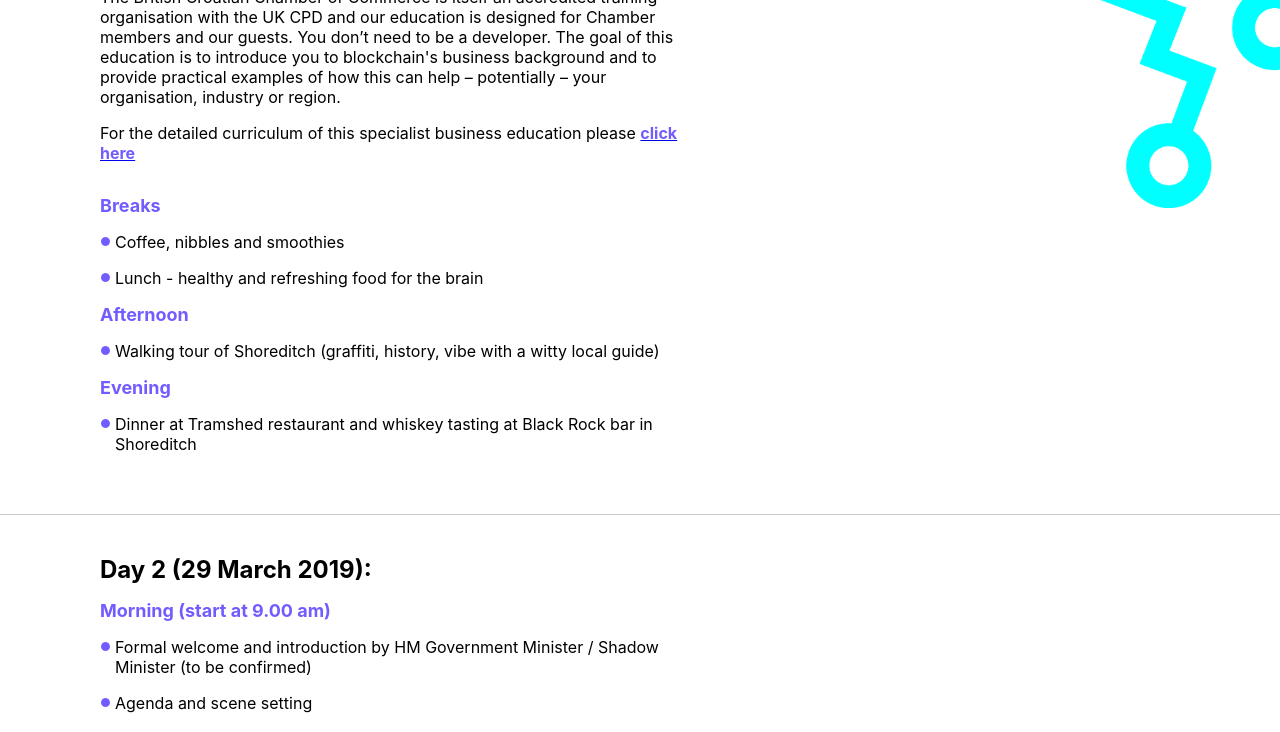
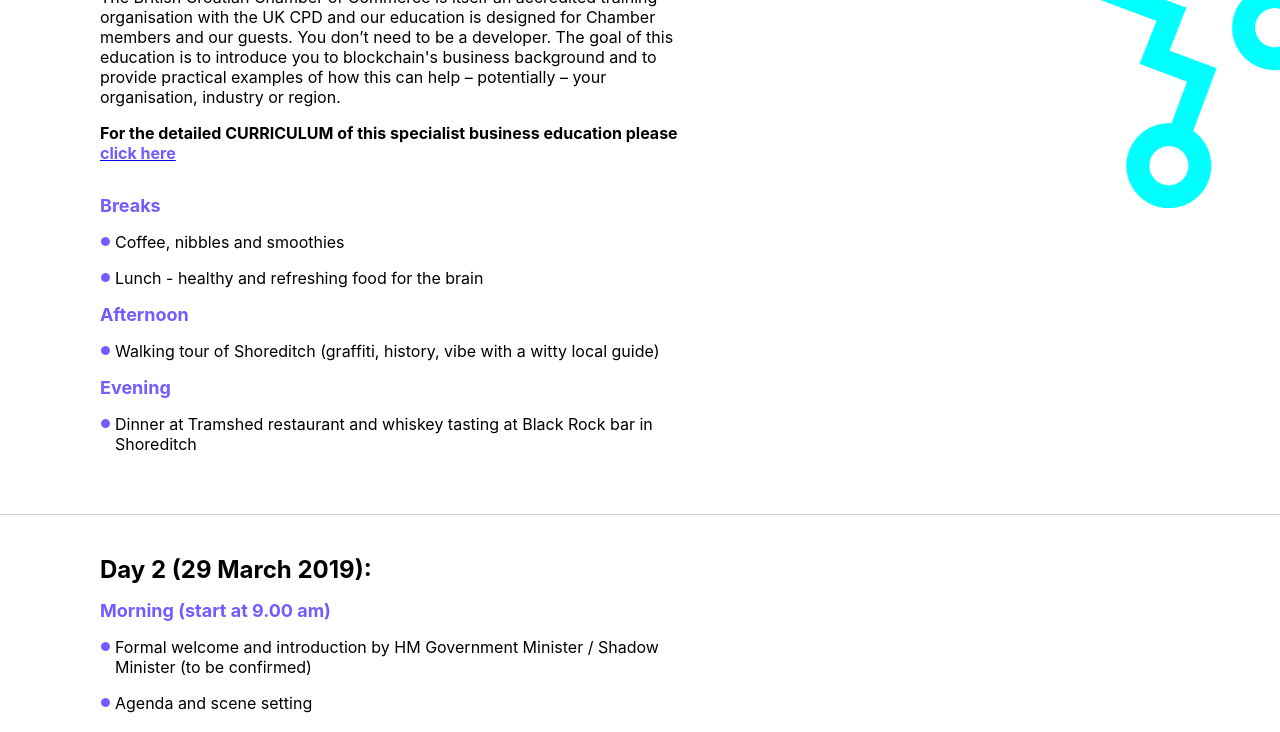
Before and after one commit to jcatalaamat/croatia-see-meets-uk, a React (Create React App) app: page /#/tech_futures_london_event_2019 in a window 1280 px wide. Shown: the part 3080-3812 px from the top of the page. Built offline with nearby package versions, Linux system fonts and the light colour scheme.

Commit message:
more changes

```diff
--- a/src/components/Agenda.jsx
+++ b/src/components/Agenda.jsx
@@ -58,9 +58,9 @@ can help – potentially – your organisation, industry or region.
 
           </p>
           <p>
-          For the detailed curriculum of this specialist business education please
+            <b>For the detailed CURRICULUM of this specialist business education please</b>
             {' '}
-            <a href="../../CURRICULUM.pdf" target="_blank"><span className="purple">click here</span></a>
+            <a href="../../CURRICULUM.pdf" target="_blank"><span className="purple"><b>click here</b></span></a>
           </p>
           {/* <p>
             Training provided by
--- a/src/components/HowToApply.jsx
+++ b/src/components/HowToApply.jsx
@@ -29,11 +29,6 @@ Hotel, Point A Hotel Shoreditch. If you wish to stay at any of these hotels, ple
 "BCCC" when making your reservations.
           </p>
 
-          <p>
-          The event is free of charge for Start-ups and Investors participating in the Day 2
-evening pitch.
-
-          </p>
           <p>
           *If you wish to participate in this event as an
 investor or a Start-up for the Pitch night that takes place in the evening of 29th of March, please get in touch with
```
